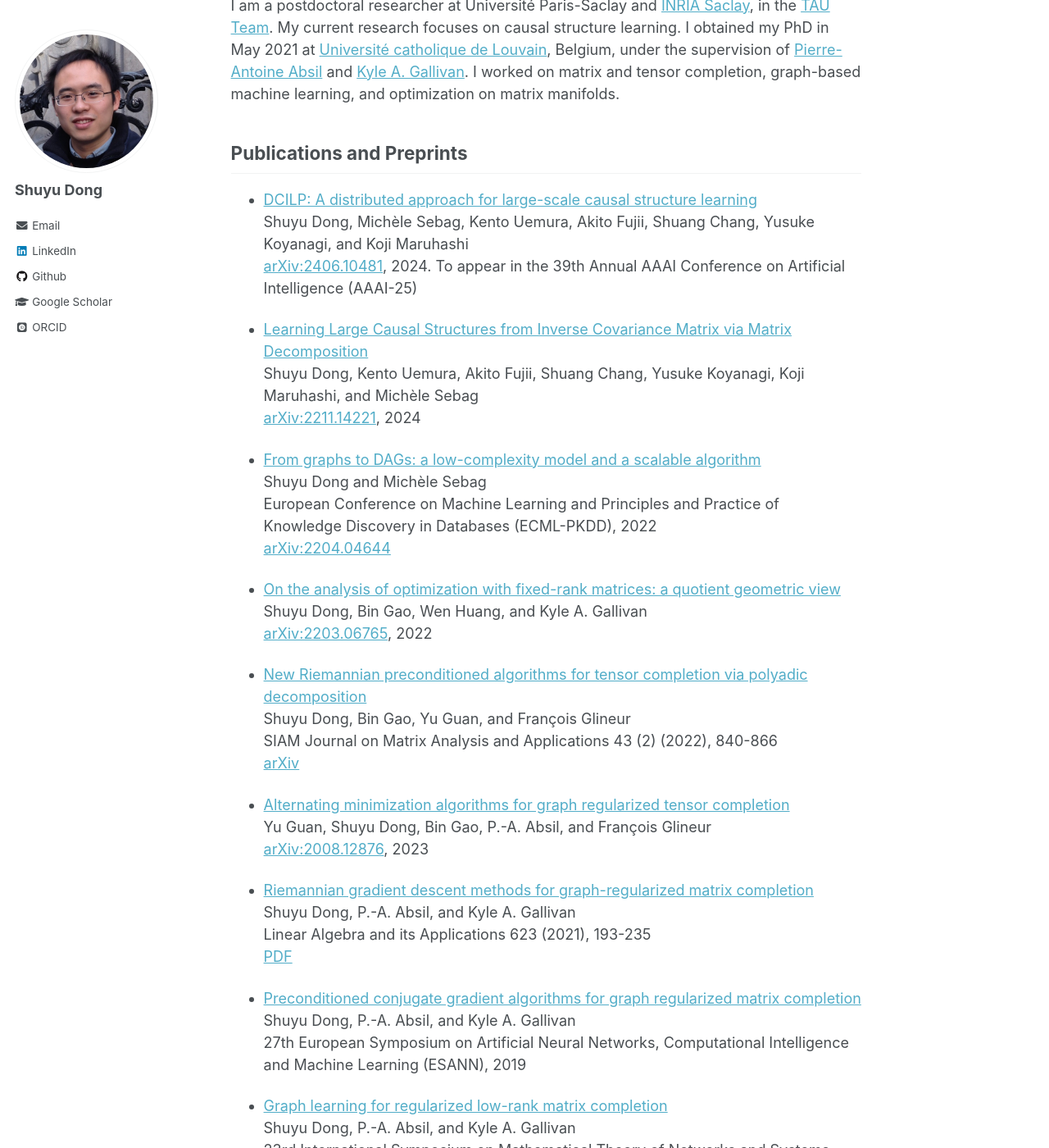
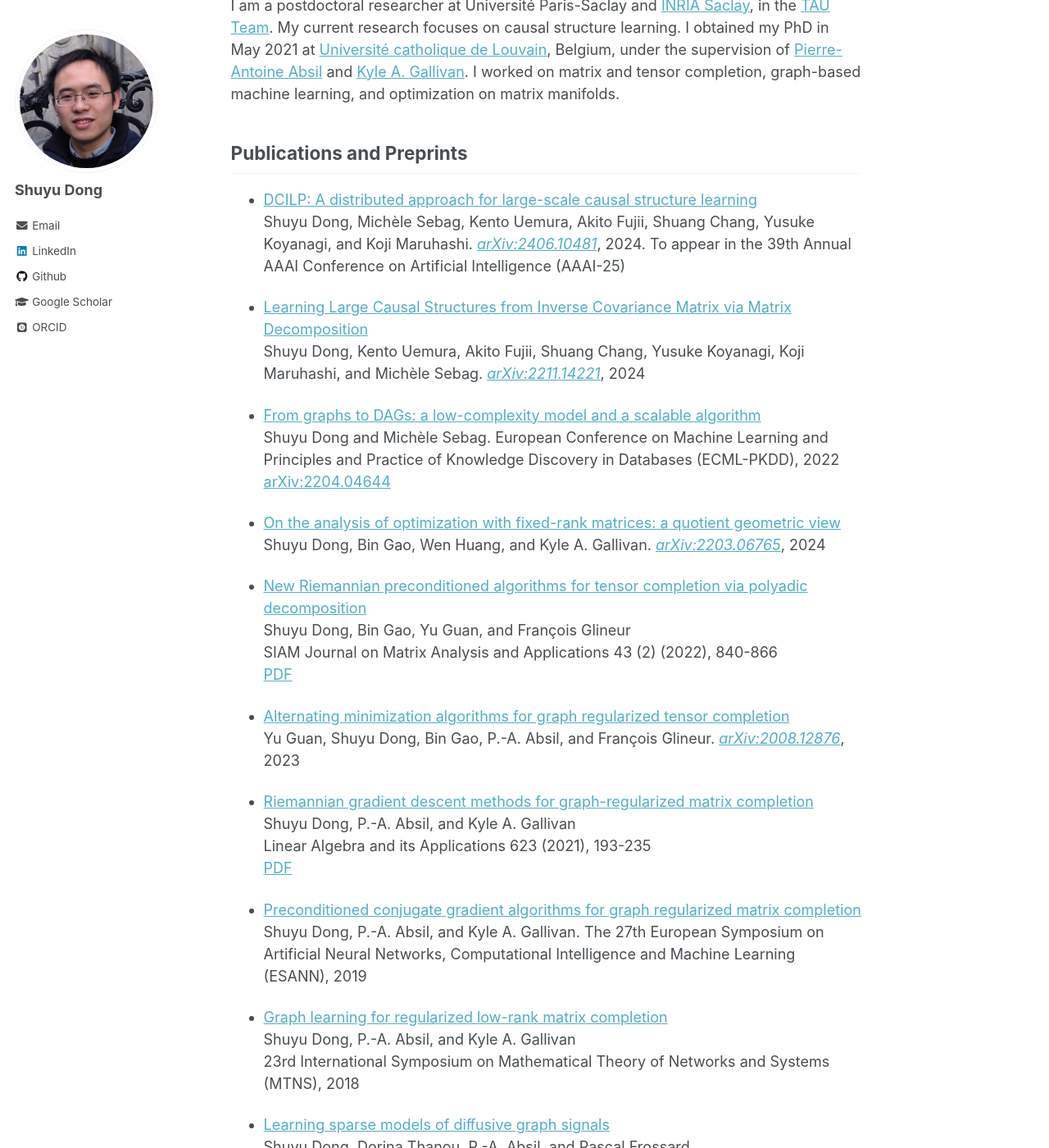
Before and after one commit to shuyu-d/shuyu-d.github.io, a Jekyll site: the page built from _pages/about.md, in a window 1280 px wide and 1400 px high, scrolled down 235 px. Shown: the whole window at 82% size. Built offline with Jekyll 4.4.1, drawn with Linux system fonts in a browser that asks for light colours; some web fonts are replaced.

Commit message:
Update about.md

```diff
--- a/_pages/about.md
+++ b/_pages/about.md
@@ -17,30 +17,30 @@ I obtained my PhD in May 2021 at [Université catholique de Louvain](https://ucl
 ## Publications and Preprints
 
 - [DCILP: A distributed approach for large-scale causal structure learning](https://arxiv.org/abs/2406.10481)
-Shuyu Dong, Michèle Sebag, Kento Uemura, Akito Fujii, Shuang Chang, Yusuke Koyanagi, and Koji Maruhashi
-[arXiv:2406.10481](https://arxiv.org/pdf/2406.10481.pdf), 2024. To appear in the 39th Annual AAAI Conference on Artificial Intelligence (AAAI-25)
+Shuyu Dong, Michèle Sebag, Kento Uemura, Akito Fujii, Shuang Chang, Yusuke Koyanagi, and Koji Maruhashi.
+[*arXiv:2406.10481*](https://arxiv.org/pdf/2406.10481.pdf), 2024. To appear in the 39th Annual AAAI Conference on Artificial Intelligence (AAAI-25)
 
 - [Learning Large Causal Structures from Inverse Covariance Matrix via Matrix Decomposition](https://arxiv.org/abs/2211.14221)
-Shuyu Dong, Kento Uemura, Akito Fujii, Shuang Chang, Yusuke Koyanagi, Koji Maruhashi, and Michèle Sebag
-[arXiv:2211.14221](https://arxiv.org/pdf/2211.14221.pdf), 2024
+Shuyu Dong, Kento Uemura, Akito Fujii, Shuang Chang, Yusuke Koyanagi, Koji Maruhashi, and Michèle Sebag.
+[*arXiv:2211.14221*](https://arxiv.org/pdf/2211.14221.pdf), 2024
 
 - [From graphs to DAGs: a low-complexity model and a scalable algorithm](https://2022.ecmlpkdd.org/wp-content/uploads/2022/09/sub_1357.pdf)
-Shuyu Dong and Michèle Sebag
+Shuyu Dong and Michèle Sebag.
 European Conference on Machine Learning and Principles and Practice of Knowledge Discovery in Databases (ECML-PKDD), 2022
 [arXiv:2204.04644](https://arxiv.org/pdf/2204.04644.pdf)
 
 - [On the analysis of optimization with fixed-rank matrices: a quotient geometric view](https://arxiv.org/abs/2203.06765)
-Shuyu Dong, Bin Gao, Wen Huang, and Kyle A. Gallivan
-[arXiv:2203.06765](https://arxiv.org/pdf/2203.06765.pdf), 2022
+Shuyu Dong, Bin Gao, Wen Huang, and Kyle A. Gallivan.
+[*arXiv:2203.06765*](https://arxiv.org/pdf/2203.06765.pdf), 2024
 
 - [New Riemannian preconditioned algorithms for tensor completion via polyadic decomposition](https://doi.org/10.1137/21M1394734)
 Shuyu Dong, Bin Gao, Yu Guan, and François Glineur
 SIAM Journal on Matrix Analysis and Applications 43 (2) (2022), 840-866
-[arXiv](https://arxiv.org/pdf/2101.11108.pdf)
+[PDF](https://arxiv.org/pdf/2101.11108.pdf)
 
 - [Alternating minimization algorithms for graph regularized tensor completion](https://arxiv.org/abs/2008.12876)
-Yu Guan, Shuyu Dong, Bin Gao, P.-A. Absil, and François Glineur
-[arXiv:2008.12876](https://arxiv.org/pdf/2008.12876.pdf), 2023
+Yu Guan, Shuyu Dong, Bin Gao, P.-A. Absil, and François Glineur.
+[*arXiv:2008.12876*](https://arxiv.org/pdf/2008.12876.pdf), 2023
 
 - [Riemannian gradient descent methods for graph-regularized matrix completion](https://doi.org/10.1016/j.laa.2020.06.010)
 Shuyu Dong, P.-A. Absil, and Kyle A. Gallivan
@@ -48,8 +48,8 @@ Linear Algebra and its Applications 623 (2021), 193-235
 [PDF](/files/grmc-uclouvain-16-june-2020.pdf)
 
 - [Preconditioned conjugate gradient algorithms for graph regularized matrix completion](https://www.esann.org/sites/default/files/proceedings/legacy/es2019-133.pdf)
-Shuyu Dong, P.-A. Absil, and Kyle A. Gallivan
-27th European Symposium on Artificial Neural Networks, Computational Intelligence and Machine Learning (ESANN), 2019
+Shuyu Dong, P.-A. Absil, and Kyle A. Gallivan.
+The 27th European Symposium on Artificial Neural Networks, Computational Intelligence and Machine Learning (ESANN), 2019
 
 - [Graph learning for regularized low-rank matrix completion](https://mtns2018.hkust.edu.hk/media/files/0153.pdf)
 Shuyu Dong, P.-A. Absil, and Kyle A. Gallivan
```
